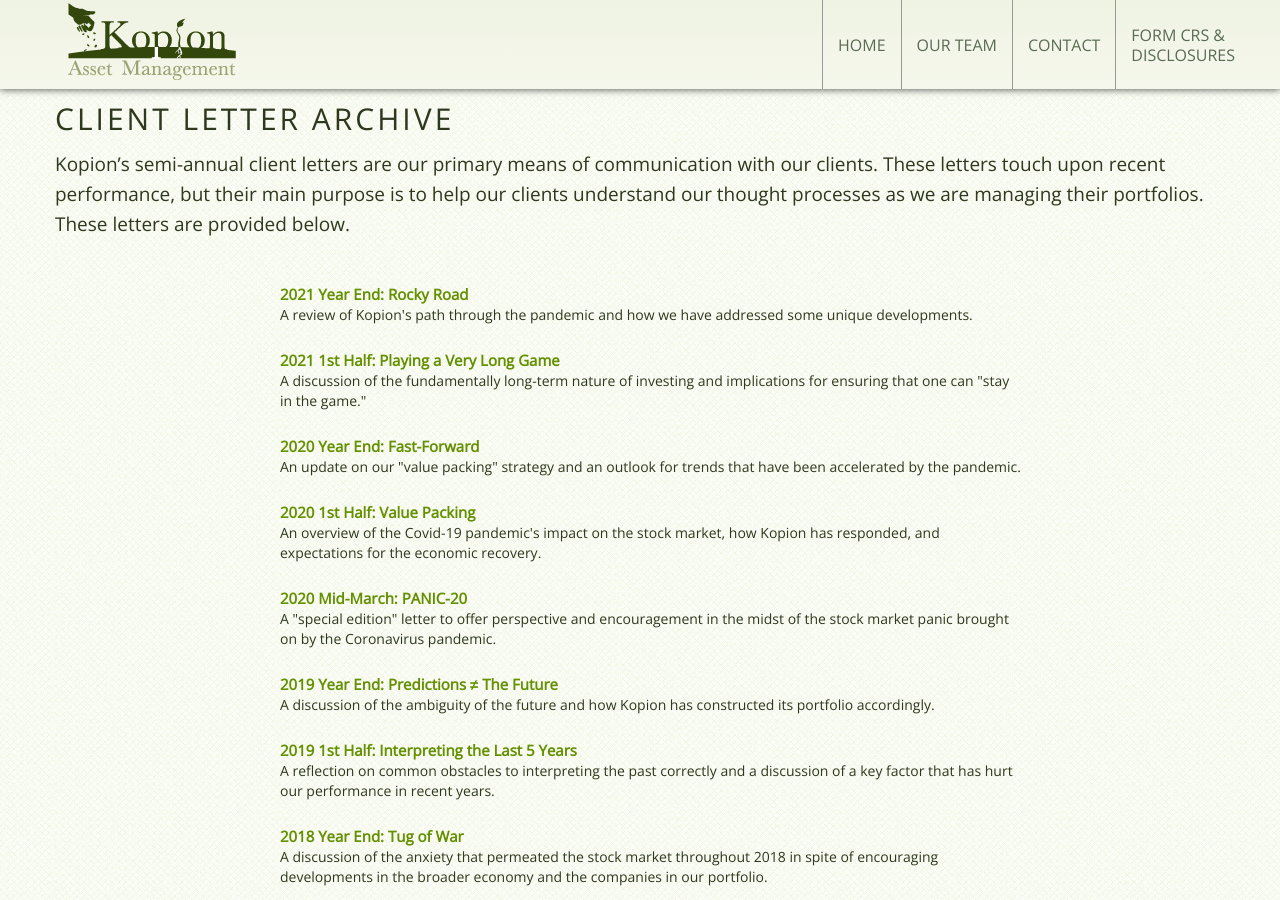
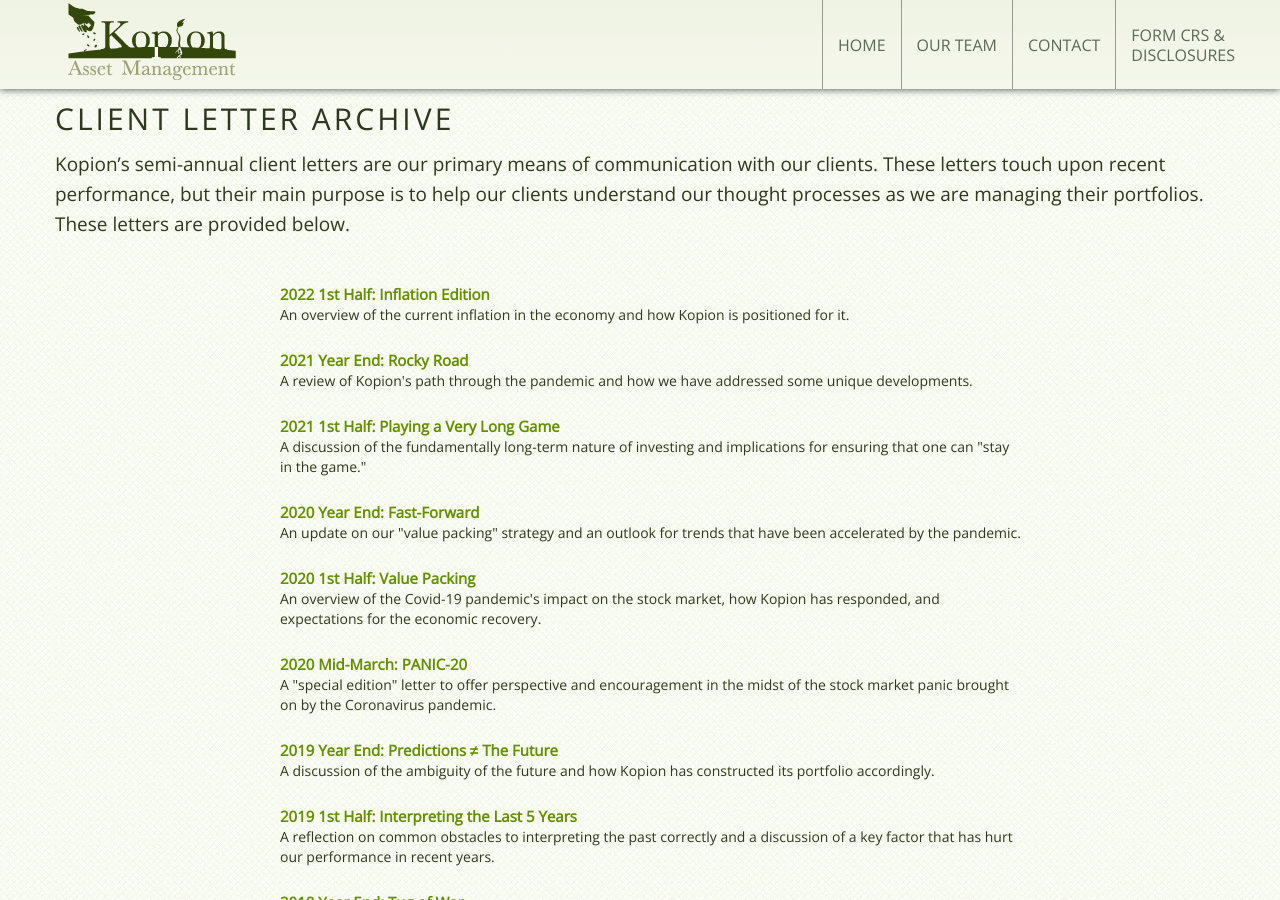
Before and after one commit to tlewismedia/kopion, a Jekyll site: the page built from letters.html, in a window 1280 px wide and 900 px high. Built offline with Jekyll 4.4.1, drawn with Linux system fonts in a browser that asks for light colours.

Commit message:
add 2022 letter

```diff
--- a/_data/letters.yml
+++ b/_data/letters.yml
@@ -1,4 +1,8 @@
 ---
+-
+  caption: "An overview of the current inflation in the economy and how Kopion is positioned for it."
+  file: inflation_edition.pdf
+  title: "2022 1st Half: Inflation Edition"
 -
   caption: "A review of Kopion's path through the pandemic and how we have addressed some unique developments."
   file: rocky_road.pdf
```
